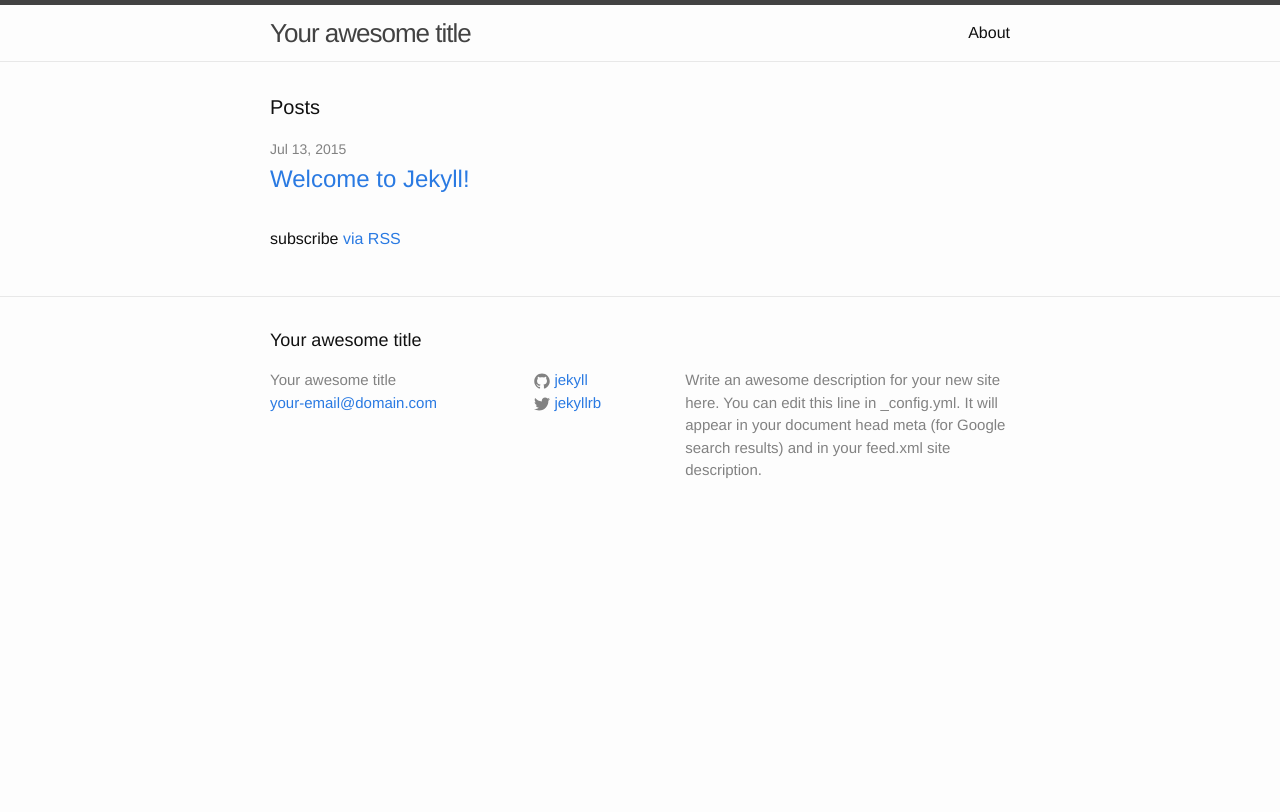
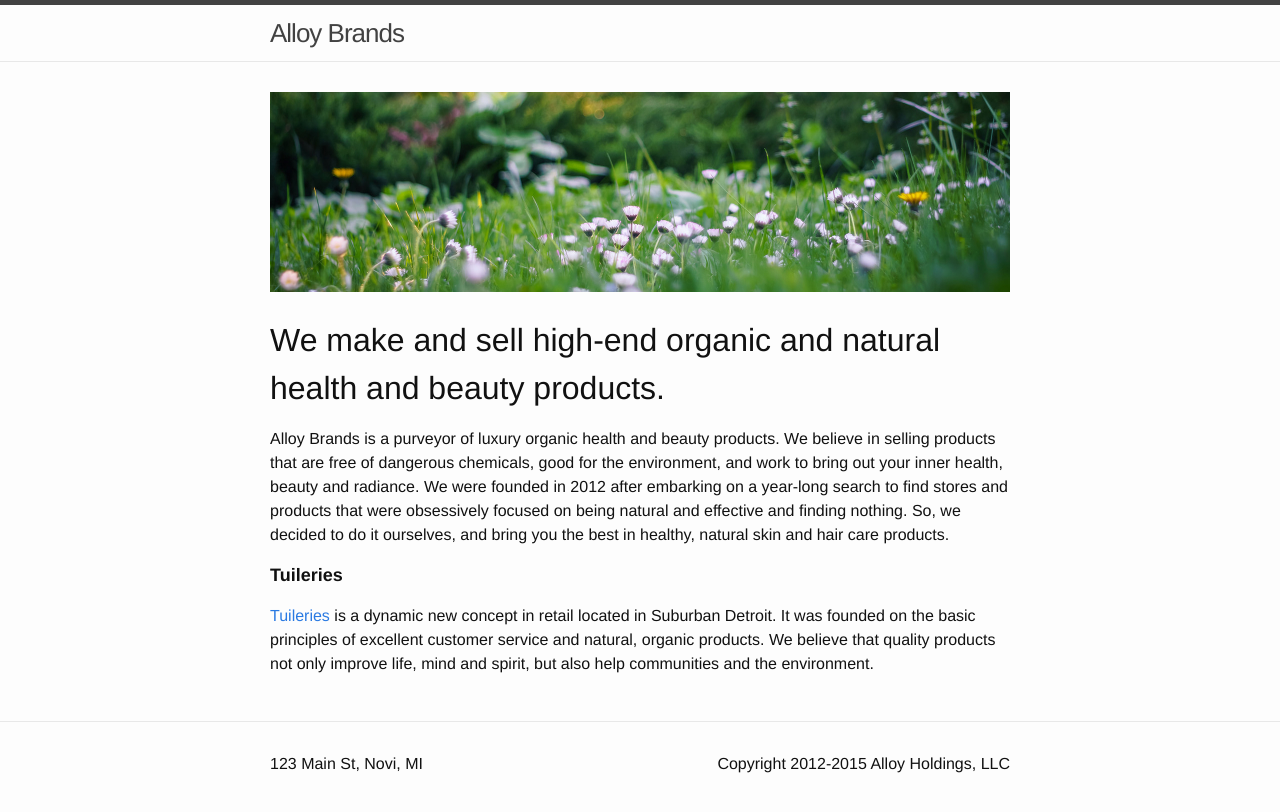
Before and after one commit to kurtedelbrock/kurtedelbrock.github.io, a Jekyll site: the page built from index.html, in a window 1280 px wide. Shown: the top 812 px of the page. Built offline with Jekyll 4.4.1, drawn with Linux system fonts in a browser that asks for light colours.

Commit message:
Adding copy and images.

```diff
--- a/_config.yml
+++ b/_config.yml
@@ -1,5 +1,7 @@
 # Site settings
-title: Your awesome title
+title: Alloy Brands
+store_name: Tuileries
+store_url: /
 email: your-email@domain.com
 description: > # this means to ignore newlines until "baseurl:"
   Write an awesome description for your new site here. You can edit this
--- a/_includes/footer.html
+++ b/_includes/footer.html
@@ -1,55 +1,11 @@
 <footer class="site-footer">
 
   <div class="wrapper">
-
-    <h2 class="footer-heading">{{ site.title }}</h2>
-
-    <div class="footer-col-wrapper">
-      <div class="footer-col  footer-col-1">
-        <ul class="contact-list">
-          <li>{{ site.title }}</li>
-          <li><a href="mailto:{{ site.email }}">{{ site.email }}</a></li>
-        </ul>
-      </div>
-
-      <div class="footer-col  footer-col-2">
-        <ul class="social-media-list">
-          {% if site.github_username %}
-          <li>
-            <a href="https://github.com/{{ site.github_username }}">
-              <span class="icon  icon--github">
-                <svg viewBox="0 0 16 16">
-                  <path fill="#828282" d="M7.999,0.431c-4.285,0-7.76,3.474-7.76,7.761 c0,3.428,2.223,6.337,5.307,7.363c0.388,0.071,0.53-0.168,0.53-0.374c0-0.184-0.007-0.672-0.01-1.32 c-2.159,0.469-2.614-1.04-2.614-1.04c-0.353-0.896-0.862-1.135-0.862-1.135c-0.705-0.481,0.053-0.472,0.053-0.472 c0.779,0.055,1.189,0.8,1.189,0.8c0.692,1.186,1.816,0.843,2.258,0.645c0.071-0.502,0.271-0.843,0.493-1.037 C4.86,11.425,3.049,10.76,3.049,7.786c0-0.847,0.302-1.54,0.799-2.082C3.768,5.507,3.501,4.718,3.924,3.65 c0,0,0.652-0.209,2.134,0.796C6.677,4.273,7.34,4.187,8,4.184c0.659,0.003,1.323,0.089,1.943,0.261 c1.482-1.004,2.132-0.796,2.132-0.796c0.423,1.068,0.157,1.857,0.077,2.054c0.497,0.542,0.798,1.235,0.798,2.082 c0,2.981-1.814,3.637-3.543,3.829c0.279,0.24,0.527,0.713,0.527,1.437c0,1.037-0.01,1.874-0.01,2.129 c0,0.208,0.14,0.449,0.534,0.373c3.081-1.028,5.302-3.935,5.302-7.362C15.76,3.906,12.285,0.431,7.999,0.431z"/>
-                </svg>
-              </span>
-
-              <span class="username">{{ site.github_username }}</span>
-            </a>
-          </li>
-          {% endif %}
-
-          {% if site.twitter_username %}
-          <li>
-            <a href="https://twitter.com/{{ site.twitter_username }}">
-              <span class="icon  icon--twitter">
-                <svg viewBox="0 0 16 16">
-                  <path fill="#828282" d="M15.969,3.058c-0.586,0.26-1.217,0.436-1.878,0.515c0.675-0.405,1.194-1.045,1.438-1.809
-                  c-0.632,0.375-1.332,0.647-2.076,0.793c-0.596-0.636-1.446-1.033-2.387-1.033c-1.806,0-3.27,1.464-3.27,3.27 c0,0.256,0.029,0.506,0.085,0.745C5.163,5.404,2.753,4.102,1.14,2.124C0.859,2.607,0.698,3.168,0.698,3.767 c0,1.134,0.577,2.135,1.455,2.722C1.616,6.472,1.112,6.325,0.671,6.08c0,0.014,0,0.027,0,0.041c0,1.584,1.127,2.906,2.623,3.206 C3.02,9.402,2.731,9.442,2.433,9.442c-0.211,0-0.416-0.021-0.615-0.059c0.416,1.299,1.624,2.245,3.055,2.271 c-1.119,0.877-2.529,1.4-4.061,1.4c-0.264,0-0.524-0.015-0.78-0.046c1.447,0.928,3.166,1.469,5.013,1.469 c6.015,0,9.304-4.983,9.304-9.304c0-0.142-0.003-0.283-0.009-0.423C14.976,4.29,15.531,3.714,15.969,3.058z"/>
-                </svg>
-              </span>
-
-              <span class="username">{{ site.twitter_username }}</span>
-            </a>
-          </li>
-          {% endif %}
-        </ul>
-      </div>
-
-      <div class="footer-col  footer-col-3">
-        <p class="text">{{ site.description }}</p>
-      </div>
+    <div style="float: left;">
+      123 Main St, Novi, MI
     </div>
-
+    <div style="float: right;">
+      Copyright 2012-2015 Alloy Holdings, LLC
+    </div>
   </div>
-
 </footer>
--- a/_posts/2015-07-13-welcome-to-jekyll.markdown
+++ /dev/null
@@ -1,25 +0,0 @@
----
-layout: post
-title:  "Welcome to Jekyll!"
-date:   2015-07-13 10:46:52
-categories: jekyll update
----
-You’ll find this post in your `_posts` directory. Go ahead and edit it and re-build the site to see your changes. You can rebuild the site in many different ways, but the most common way is to run `jekyll serve --watch`, which launches a web server and auto-regenerates your site when a file is updated.
-
-To add new posts, simply add a file in the `_posts` directory that follows the convention `YYYY-MM-DD-name-of-post.ext` and includes the necessary front matter. Take a look at the source for this post to get an idea about how it works.
-
-Jekyll also offers powerful support for code snippets:
-
-{% highlight ruby %}
-def print_hi(name)
-  puts "Hi, #{name}"
-end
-print_hi('Tom')
-#=> prints 'Hi, Tom' to STDOUT.
-{% endhighlight %}
-
-Check out the [Jekyll docs][jekyll] for more info on how to get the most out of Jekyll. File all bugs/feature requests at [Jekyll’s GitHub repo][jekyll-gh]. If you have questions, you can ask them on [Jekyll’s dedicated Help repository][jekyll-help].
-
-[jekyll]:      http://jekyllrb.com
-[jekyll-gh]:   https://github.com/jekyll/jekyll
-[jekyll-help]: https://github.com/jekyll/jekyll-help
--- a/_sass/_layout.scss
+++ b/_sass/_layout.scss
@@ -163,6 +163,12 @@
  */
 .page-content {
     padding: $spacing-unit 0;
+
+    h2 {
+      font-size: 18px;
+      font-weight: bold;
+    }
+
 }
 
 .page-heading {
@@ -210,11 +216,19 @@
 .post-content {
     margin-bottom: $spacing-unit;
 
-    h2 {
-        font-size: 32px;
+    h1 {
+        font-size: 40px;
 
         @include media-query($on-laptop) {
-            font-size: 28px;
+            font-size: 36px;
+        }
+    }
+
+    h2 {
+        font-size: 22px;
+
+        @include media-query($on-laptop) {
+            font-size: 18px;
         }
     }
 
--- a/index.html
+++ b/index.html
@@ -4,20 +4,11 @@ layout: default
 
 <div class="home">
 
-  <h1 class="page-heading">Posts</h1>
+  <img src="/assets/front.jpg">
+  <br><br>
+  <h1>We make and sell high-end organic and natural health and beauty products.</h1>
+  <p>{{ site.title }} is a purveyor of luxury organic health and beauty products. We believe in selling products that are free of dangerous chemicals, good for the environment, and work to bring out your inner health, beauty and radiance. We were founded in 2012 after embarking on a year-long search to find stores and products that were obsessively focused on being natural and effective and finding nothing. So, we decided to do it ourselves, and bring you the best in healthy, natural skin and hair care products.</p>
 
-  <ul class="post-list">
-    {% for post in site.posts %}
-      <li>
-        <span class="post-meta">{{ post.date | date: "%b %-d, %Y" }}</span>
-
-        <h2>
-          <a class="post-link" href="{{ post.url | prepend: site.baseurl }}">{{ post.title }}</a>
-        </h2>
-      </li>
-    {% endfor %}
-  </ul>
-
-  <p class="rss-subscribe">subscribe <a href="{{ "/feed.xml" | prepend: site.baseurl }}">via RSS</a></p>
-
+  <h2 class="subheading">{{ site.store_name }}</h2>
+  <p><a href="{{ site.store_url }}">{{ site.store_name }}</a> is a dynamic new concept in retail located in Suburban Detroit. It was founded on the basic principles of excellent customer service and natural, organic products. We believe that quality products not only improve life, mind and spirit, but also help communities and the environment.</p>
 </div>
```
Also changed, not shown: about.md (deleted, +0 -11 lines), feed.xml (deleted, +0 -30 lines), assets/front.jpg (added).
